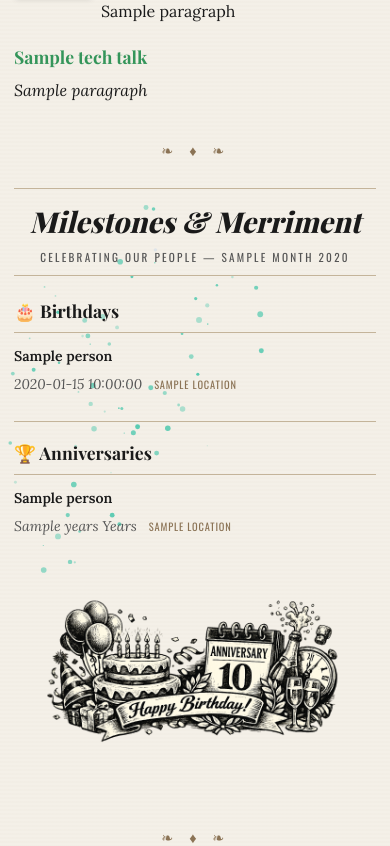
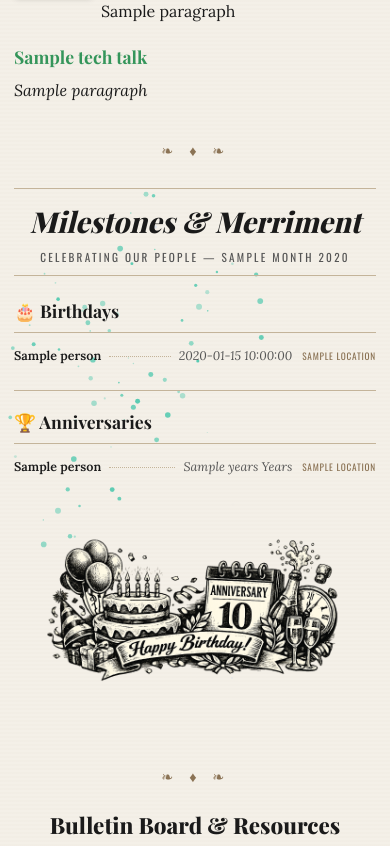
Before and after one commit to seegarsit/newsletter, a Flask app: template templates/index.html in a window 390 px wide. Shown: the part 2463-3309 px from the top of the page. Run offline with Flask 3, Linux system fonts and the light colour scheme; the template is opened without the code that fills it: most values are stand-ins (such as "Sample title", 1, 10 or a date in 2020); grey boxes marked "Sample" are stand-in pictures; some web fonts are replaced.

Commit message:
Fix celebrations layout on mobile — keep single-line format with dotted connectors
Co-Authored-By: Claude Opus 4.6 <noreply@anthropic.com>

```diff
--- a/static/css/newspaper.css
+++ b/static/css/newspaper.css
@@ -1590,25 +1590,15 @@ body {
 
     /* Celebrations — stack name/detail vertically when space is tight */
     .celebration-entry {
-        flex-wrap: wrap;
-    }
-
-    .celebration-dots {
-        display: none;
+        font-size: 0.78rem;
     }
 
     .celebration-name {
-        width: 100%;
-    }
-
-    .celebration-detail {
-        margin-left: 0;
+        font-size: 0.78rem;
     }
 
     .celebration-location {
-        width: auto;
-        margin-left: 8px;
-        margin-top: 0;
+        font-size: 0.58rem;
     }
 
     /* Further scale drop caps for narrow screens */
```
